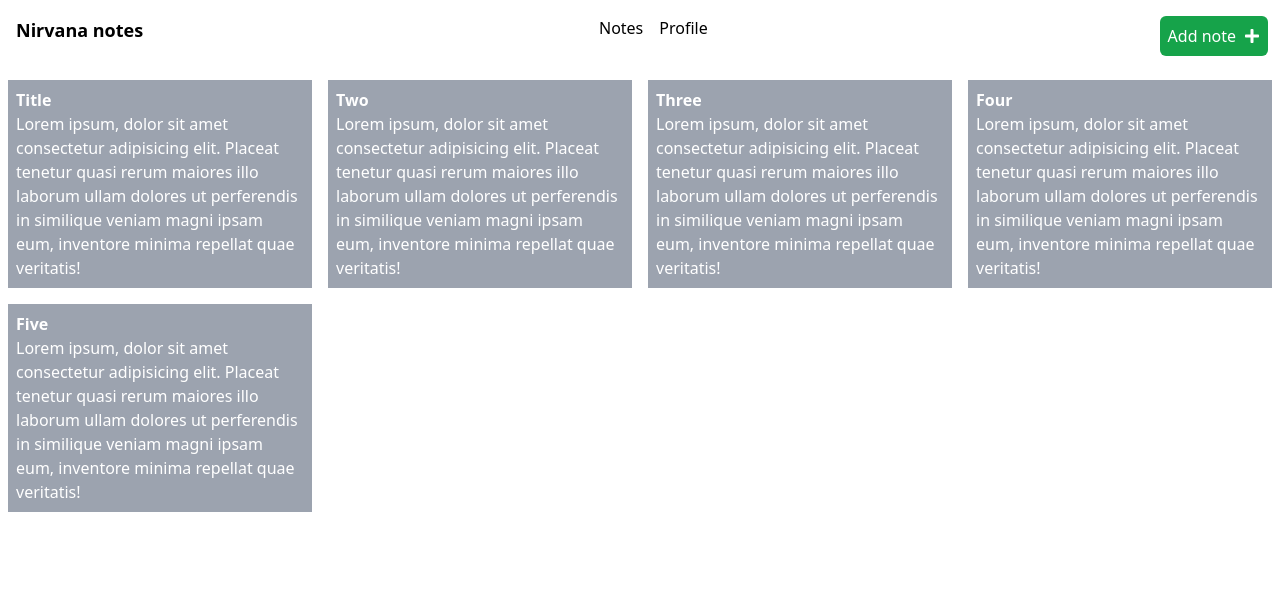
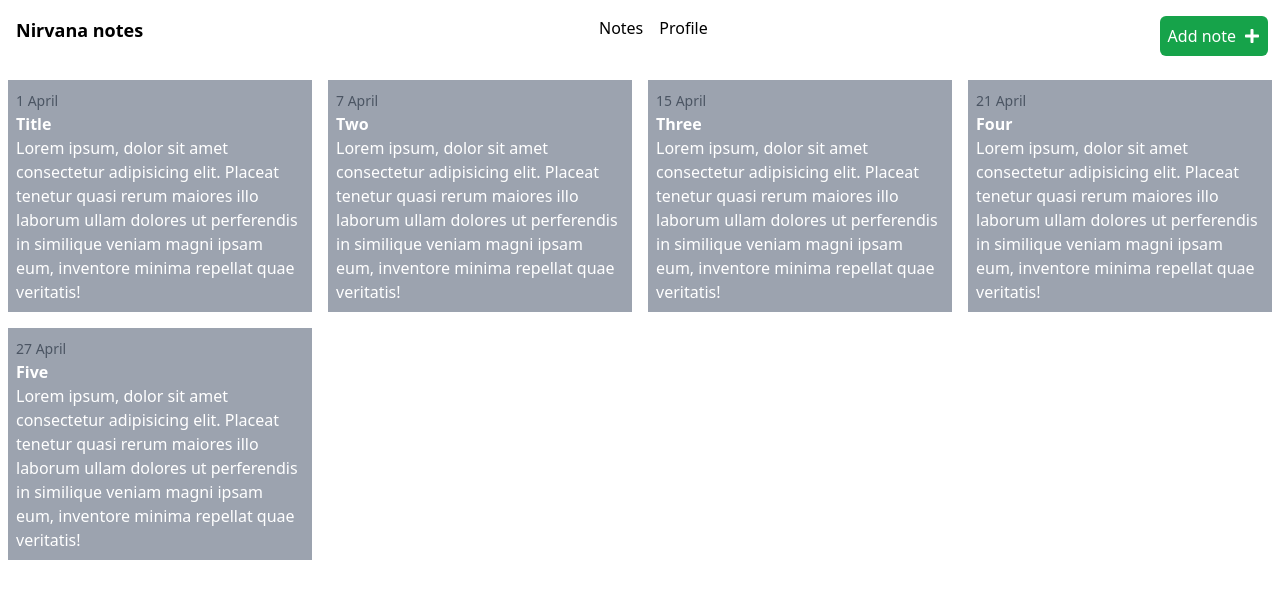
Before and after one commit to prasannjeet/note-nirvana, a Next.js app in the folder frontend/: page /notes in a window 1280 px wide. Shown: the top 598 px of the page. Built offline with nearby package versions, Linux system fonts and the light colour scheme.

Commit message:
Fixing styling

```diff
--- a/frontend/app/new/page.jsx
+++ b/frontend/app/new/page.jsx
@@ -33,7 +33,7 @@
         <label htmlFor="content">Content</label>
         <textarea className='rounded-md h-12 px-2 py-2' name="content" id="content" onChange={(e) => setContent(e.target.value)} />
         <div className='py-4 mx-auto'>
-          <button type='submit' className='bg-green-600 text-white rounded-md py-2 px-2'>Add note</button>
+          <button type='submit' className='bg-green-600 text-white rounded-md py-2 px-2 hover:bg-green-700'>Add note</button>
         </div>
       </form>
     </div>
--- a/frontend/app/notes/page.jsx
+++ b/frontend/app/notes/page.jsx
@@ -5,26 +5,31 @@
         id: 1,
         title: 'title',
         content: 'Lorem ipsum, dolor sit amet consectetur adipisicing elit. Placeat tenetur quasi rerum maiores illo laborum ullam dolores ut perferendis in similique veniam magni ipsam eum, inventore minima repellat quae veritatis!',
+        createdAt: '1 April',
     },
     {
         id: 2,
         title: 'Two',
         content: 'Lorem ipsum, dolor sit amet consectetur adipisicing elit. Placeat tenetur quasi rerum maiores illo laborum ullam dolores ut perferendis in similique veniam magni ipsam eum, inventore minima repellat quae veritatis!',
+        createdAt: '7 April',
     },
     {
         id: 3,
         title: 'Three',
         content: 'Lorem ipsum, dolor sit amet consectetur adipisicing elit. Placeat tenetur quasi rerum maiores illo laborum ullam dolores ut perferendis in similique veniam magni ipsam eum, inventore minima repellat quae veritatis!',
+        createdAt: '15 April',
     },
     {
         id: 4,
         title: 'Four',
         content: 'Lorem ipsum, dolor sit amet consectetur adipisicing elit. Placeat tenetur quasi rerum maiores illo laborum ullam dolores ut perferendis in similique veniam magni ipsam eum, inventore minima repellat quae veritatis!',
+        createdAt: '21 April',
     },
     {
         id: 5,
         title: 'Five',
         content: 'Lorem ipsum, dolor sit amet consectetur adipisicing elit. Placeat tenetur quasi rerum maiores illo laborum ullam dolores ut perferendis in similique veniam magni ipsam eum, inventore minima repellat quae veritatis!',
+        createdAt: '27 April',
     },
 ]
 
@@ -34,9 +39,10 @@
       {
         notes.map((note) => (
           <Link className='py-2 px-2' key={note.id} href={`/notes/${note.id}`}>
-              <div className='bg-gray-400 py-2 px-2 text-white'>
-                <h2 className='font-bold capitalize'>{note.title}</h2>
-                <p>{note.content}</p>
+              <div className='bg-gray-400 py-2 px-2'>
+                <span className='text-gray-600 font-poppins text-sm py-4'>{note.createdAt}</span>
+                <h2 className='font-bold capitalize text-white'>{note.title}</h2>
+                <p className='text-white'>{note.content}</p>
               </div>
           </Link>
         ))
```
